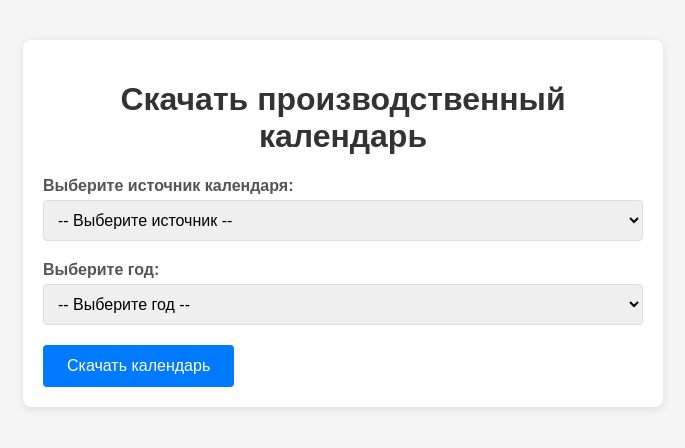
After one commit to YuriiGaponov/WorkCalendarClient, a FastAPI app: page /calendar in a window 1280 px wide. The commit adds this page. Shown: the top 448 px of the page, without its empty margins (297-982 px from the left). Run offline with FastAPI, Linux system fonts and the light colour scheme.

Commit message:
добавлена страница получения производственного календаря

```diff
--- /dev/null
+++ b/templates/calendar.html
@@ -0,0 +1,138 @@
+<!DOCTYPE html>
+<html lang="ru">
+<head>
+    <meta charset="UTF-8">
+    <title>Скачать производственный календарь</title>
+    <style>
+        body {
+            font-family: Arial, sans-serif;
+            margin: 40px;
+            background-color: #f5f5f5;
+        }
+        .container {
+            max-width: 600px;
+            margin: 0 auto;
+            padding: 20px;
+            background-color: #fff;
+            border-radius: 8px;
+            box-shadow: 0 2px 10px rgba(0, 0, 0, 0.1);
+        }
+        h1 {
+            text-align: center;
+            color: #333;
+        }
+        .form-group {
+            margin-bottom: 20px;
+        }
+        label {
+            display: block;
+            margin-bottom: 5px;
+            font-weight: bold;
+            color: #555;
+        }
+        select {
+            width: 100%;
+            padding: 10px;
+            border: 1px solid #ddd;
+            border-radius: 4px;
+            font-size: 16px;
+            box-sizing: border-box;
+        }
+        button {
+            background-color: #007bff;
+            color: white;
+            padding: 12px 24px;
+            border: none;
+            border-radius: 4px;
+            cursor: pointer;
+            font-size: 16px;
+            transition: background-color 0.3s;
+        }
+        button:hover {
+            background-color: #0056b3;
+        }
+    </style>
+</head>
+<body>
+    <div class="container">
+        <h1>Скачать производственный календарь</h1>
+        <form id="calendarForm" action="/download-calendar" method="POST">
+            <div class="form-group">
+                <label for="sourceSelect">Выберите источник календаря:</label>
+                <select id="sourceSelect" name="source" required>
+                    <option value="">-- Выберите источник --</option>
+                    {% for key, label in sources.items() %}
+                    <option value="{{ key }}">{{ label }}</option>
+                    {% endfor %}
+                </select>
+            </div>
+
+            <div class="form-group">
+                <label for="yearSelect">Выберите год:</label>
+                <select id="yearSelect" name="year" required>
+                    <option value="">-- Выберите год --</option>
+                    {% for year in years %}
+                    <option value="{{ year }}">{{ year }}</option>
+                    {% endfor %}
+                </select>
+            </div>
+
+            <button type="submit">Скачать календарь</button>
+        </form>
+    </div>
+
+    <script>
+        document.addEventListener('DOMContentLoaded', function() {
+            const form = document.getElementById('calendarForm');
+
+            form.addEventListener('submit', function(e) {
+                e.preventDefault();
+
+                const selectedSource = document.getElementById('sourceSelect').value;
+                const selectedYear = document.getElementById('yearSelect').value;
+
+                if (!selectedSource) {
+                    alert('Пожалуйста, выберите источник календаря.');
+                    return;
+                }
+
+                if (!selectedYear) {
+                    alert('Пожалуйста, выберите год.');
+                    return;
+                }
+
+                // Отправляем данные на сервер для обработки
+                fetch('/download-calendar', {
+                    method: 'POST',
+                    headers: {
+                        'Content-Type': 'application/x-www-form-urlencoded',
+                    },
+                    body: `source=${encodeURIComponent(selectedSource)}&year=${encodeURIComponent(selectedYear)}`
+                })
+                .then(response => {
+                    if (response.ok) {
+                        return response.blob();
+                    } else {
+                        throw new Error('Ошибка при загрузке календаря');
+                    }
+                })
+                .then(blob => {
+                    const url = window.URL.createObjectURL(blob);
+                    const a = document.createElement('a');
+                    a.style.display = 'none';
+                    a.href = url;
+                    a.download = `calendar_${selectedSource}_${selectedYear}.pdf`; // формат: calendar_источник_год.pdf
+                    document.body.appendChild(a);
+                    a.click();
+                    window.URL.revokeObjectURL(url);
+                    alert('Календарь успешно загружен!');
+                })
+                .catch(error => {
+                    console.error('Ошибка:', error);
+                    alert('Не удалось скачать календарь. Попробуйте ещё раз.');
+                });
+            });
+        });
+    </script>
+</body>
+</html>
```
Also changed, not shown: app/calendar/__init__.py (+32 -2 lines), app/calendar/settings.py (+45 -2 lines), app/routes/interfaces.py (+48 -21 lines), templates/index.html (+3 -69 lines), tests/test_interfase.py (+9 -1 lines).
